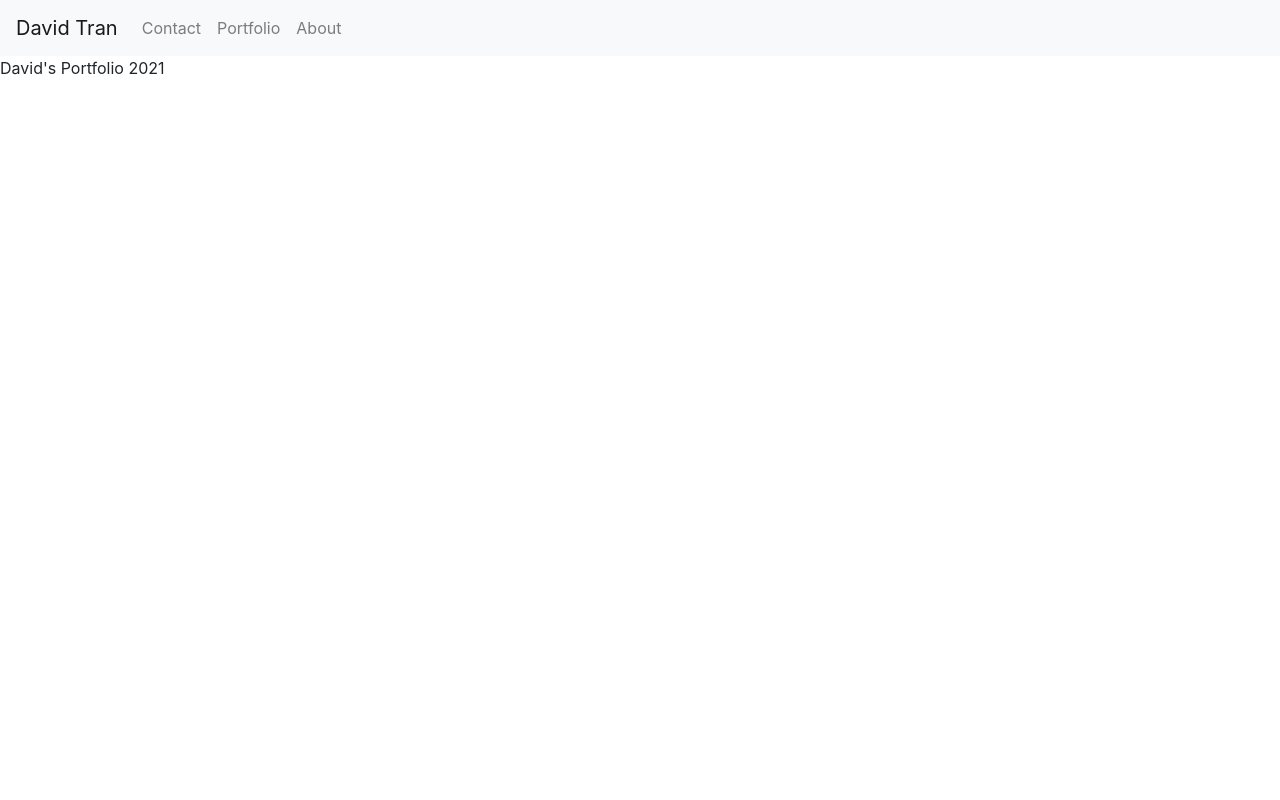
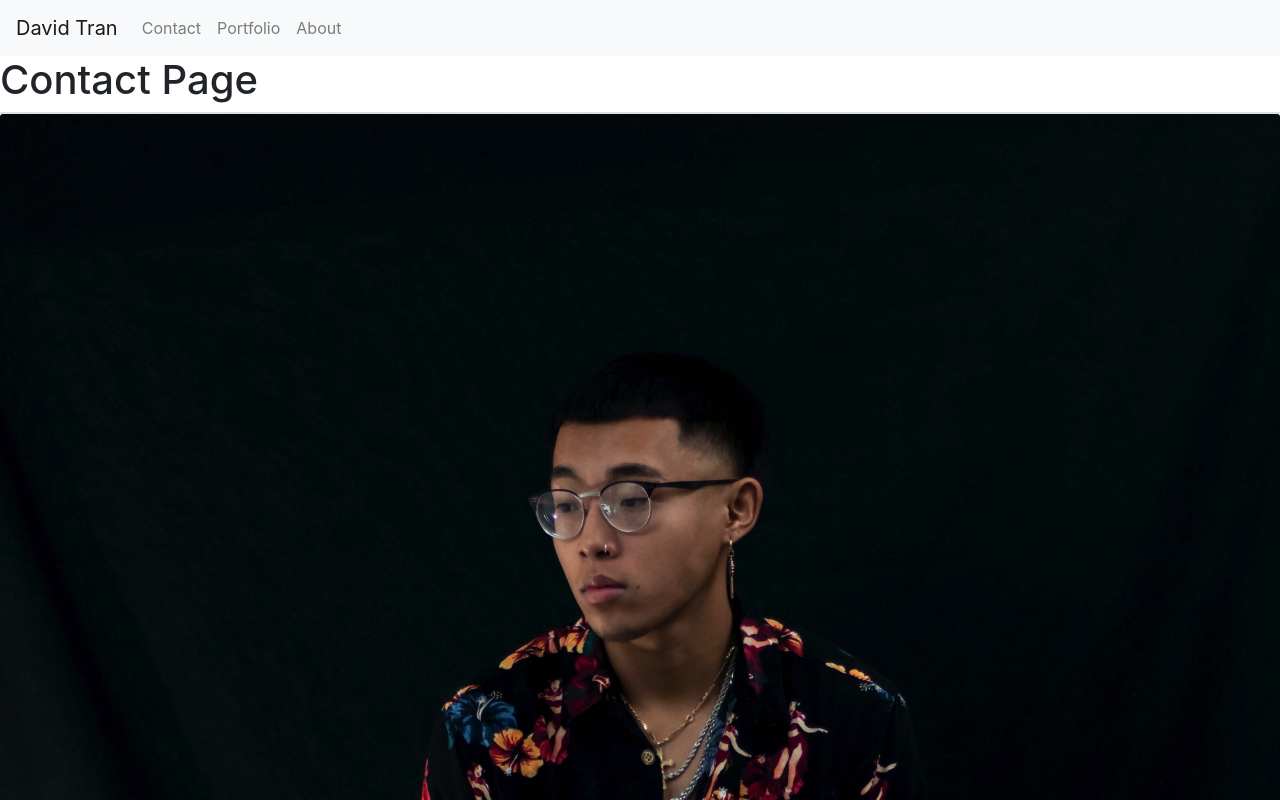
Before and after one commit to DavidTran303/ReactPortfolio, a React (Create React App) app: page / in a window 1280 px wide. Shown: the top 800 px of the page. Built offline with nearby package versions, Linux system fonts and the light colour scheme.

Commit message:
new route

```diff
--- a/src/App.js
+++ b/src/App.js
@@ -14,30 +14,27 @@ import {
 
 function App() {
   return (
-    <>
+      <Router>
+      <div>
+        <NavBar>
+            <Link to="/">Contact</Link>
+            <Link to="/about">About</Link>
+            <Link to="/portfolio">Portfolio</Link>
+        </NavBar>
 
-    <Router>
-          <NavBar>
         <Switch>
-          <Route>
-            <Link to ="/">
-            <Contact/>
-            </Link>
+          <Route exact path="/">
+            <Contact />
           </Route>
-                <Route exact path="/portfolio" component={Portfolio}>
-            <Portfolio>
-              <Card/>
-            </Portfolio>
-          </Route>
-                <Route exact path="/about" component={About}>
+          <Route path="/about">
             <About />
           </Route>
+          <Route path="/portfolio">
+            <Portfolio/>
+          </Route>
         </Switch>
-      </NavBar>
-      <Footer/>
+      </div>
     </Router>
-
-    </>
   );
 }
 
--- a/src/components/Navbar/index.js
+++ b/src/components/Navbar/index.js
@@ -5,7 +5,7 @@ import {Navbar, Nav} from 'react-bootstrap';
 import Contact from "../../pages/contact";
 import Portfolio from "../../pages/portfolio";
 import About from "../../pages/about";
-import App from "../../App"
+
 
 function NavBar(props) {
   return (
--- a/src/pages/contact.js
+++ b/src/pages/contact.js
@@ -1,7 +1,4 @@
 import React from "react";
-
-
-
 
 function Contact(){
     return(
```
